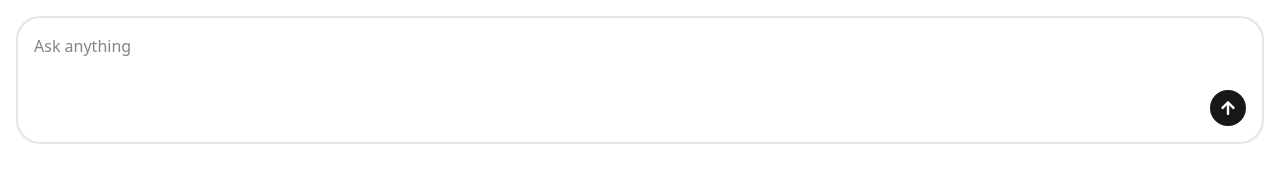
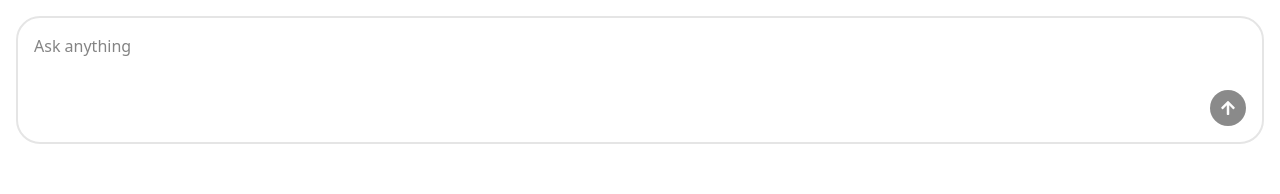
Before and after one commit to Paracetamol-112/AI-ChatBot, a React (Vite) app in the folder packages/client/: page / in a window 1280 px wide. Shown: the top 194 px of the page. Built offline with nearby package versions, Linux system fonts and the light colour scheme.

Commit message:
Handling form submission

```diff
--- a/packages/client/package.json
+++ b/packages/client/package.json
@@ -17,6 +17,7 @@
       "lucide-react": "^0.545.0",
       "react": "^19.1.1",
       "react-dom": "^19.1.1",
+      "react-hook-form": "^7.65.0",
       "react-icons": "^5.5.0",
       "tailwind-merge": "^3.3.1",
       "tailwindcss": "^4.1.14"
--- a/packages/client/src/components/ChatBot.tsx
+++ b/packages/client/src/components/ChatBot.tsx
@@ -1,18 +1,45 @@
+import { useForm } from "react-hook-form";
 import { Button } from "./ui/button";
 import { FaArrowUp } from "react-icons/fa";
 
+type FormData = {
+   prompt: string;
+};
+
 const ChatBot = () => {
+   const { register, handleSubmit, reset, formState } = useForm<FormData>();
+
+   const onSubmit = (data: FormData) => {
+      console.log(data);
+      reset();
+   };
+
+   const onKeyDown = (e: KeyboardEvent<HTMLFormElement>) => {
+      if (e.key === "Enter" && !e.shiftKey) {
+         e.preventDefault();
+         handleSubmit(onSubmit)();
+      }
+   };
+
    return (
-      <div className="flex flex-col gap-2 items-end border-2 p-4 rounded-3xl">
+      <form
+         onSubmit={handleSubmit(onSubmit)}
+         onKeyDown={onKeyDown}
+         className="flex flex-col gap-2 items-end border-2 p-4 rounded-3xl"
+      >
          <textarea
+            {...register("prompt", {
+               required: true,
+               validate: (data) => data.trim().length > 0,
+            })}
             className="w-full border-0 focus:outline-0 resize-none"
             placeholder="Ask anything"
             maxLength={1000}
          />
-         <Button className="rounded-full w-9 h-9">
+         <Button disabled={!formState.isValid} className="rounded-full w-9 h-9">
             <FaArrowUp />
          </Button>
-      </div>
+      </form>
    );
 };
 
```
Also changed, not shown: 1 other file (tests, documents, lock files or other folders).
